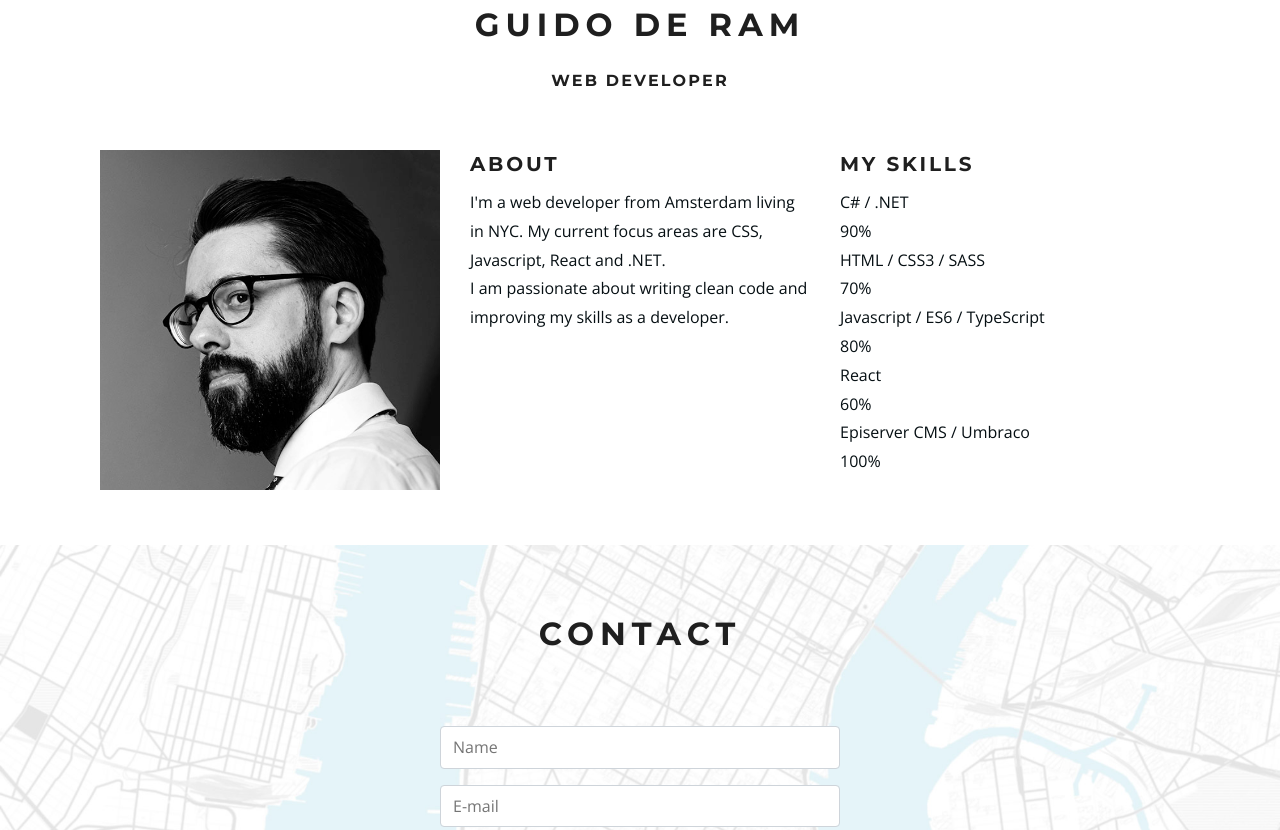
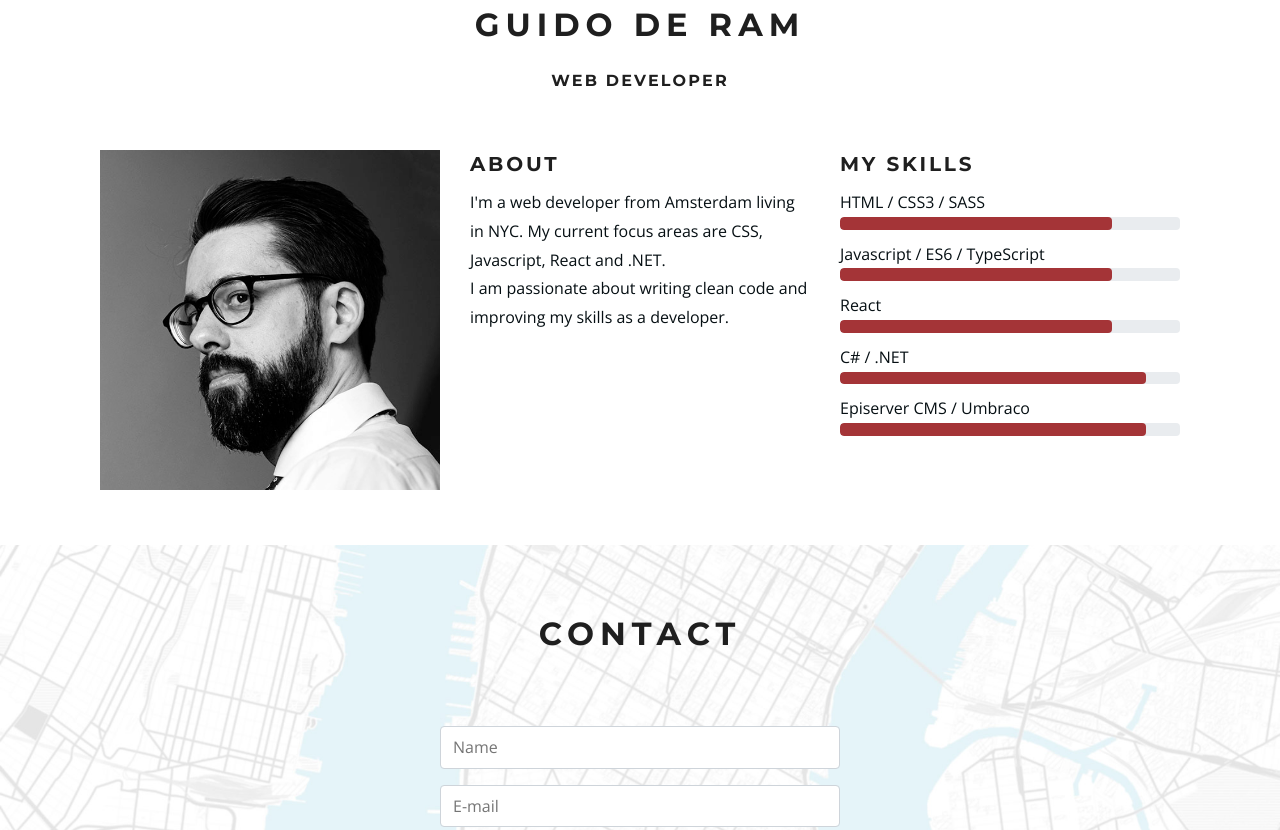
Before and after one commit to guidoderam/guidoderam.com-html, a website built with webpack: page index.html in a window 1280 px wide. Shown: the part 863-1693 px from the top of the page. Built offline with nearby package versions, Linux system fonts and the light colour scheme.

Commit message:
Added progress component

```diff
--- a/index.html
+++ b/index.html
@@ -66,49 +66,27 @@
                     </div>
                     <div class="column">
                         <h5>My Skills</h5>
-                        <div class="progress-item">
-                            <div class="progress-title">C# / .NET</div>
-                            <div class="progress">
-                                <div class="progress-bar progress-bar-brand" aria-valuenow="90" role="progressbar"
-                                    aria-valuemin="0" aria-valuemax="100" style="width: 90%;"><span class="pb-number-box"
-                                        style="opacity: 1;"><span class="pb-number">90</span>%</span></div>
-                            </div>
+                        <div class="progress">
+                            <span class="progress__title">HTML / CSS3 / SASS</span>
+                            <div class="progress__bar progress__bar--80"></div>
                         </div>
-                        <div class="progress-item">
-                            <div class="progress-title">HTML / CSS3 / SASS</div>
-                            <div class="progress">
-                                <div class="progress-bar progress-bar-brand" aria-valuenow="70" role="progressbar"
-                                    aria-valuemin="0" aria-valuemax="100" style="width: 70%;"><span class="pb-number-box"
-                                        style="opacity: 1;"><span class="pb-number">70</span>%</span></div>
-                            </div>
+                        <div class="progress">
+                            <span class="progress__title">Javascript / ES6 / TypeScript</span>
+                            <div class="progress__bar progress__bar--80"></div>
                         </div>
-                        <div class="progress-item">
-                            <div class="progress-title">Javascript / ES6 / TypeScript</div>
-                            <div class="progress">
-                                <div class="progress-bar progress-bar-brand" aria-valuenow="80" role="progressbar"
-                                    aria-valuemin="0" aria-valuemax="100" style="width: 80%;"><span class="pb-number-box"
-                                        style="opacity: 1;"><span class="pb-number">80</span>%</span></div>
-                            </div>
+                        <div class="progress">
+                            <span class="progress__title">React</span>
+                            <div class="progress__bar progress__bar--80"></div>
                         </div>
-                        <div class="progress-item">
-                            <div class="progress-title">React</div>
-                            <div class="progress">
-                                <div class="progress-bar progress-bar-brand" aria-valuenow="60" role="progressbar"
-                                    aria-valuemin="0" aria-valuemax="100" style="width: 60%;"><span class="pb-number-box"
-                                        style="opacity: 1;"><span class="pb-number">60</span>%</span></div>
-                            </div>
+                        <div class="progress">
+                            <span class="progress__title">C# / .NET</span>
+                            <div class="progress__bar progress__bar--90"></div>
                         </div>
-                        <div class="progress-item">
-                            <div class="progress-title">Episerver CMS / Umbraco</div>
-                            <div class="progress">
-                                <div class="progress-bar progress-bar-brand" aria-valuenow="100" role="progressbar"
-                                    aria-valuemin="0" aria-valuemax="100" style="width: 100%;"><span class="pb-number-box"
-                                        style="opacity: 1;"><span class="pb-number">100</span>%</span></div>
-                            </div>
+                        <div class="progress">
+                            <span class="progress__title">Episerver CMS / Umbraco</span>
+                            <div class="progress__bar progress__bar--90"></div>
                         </div>
                     </div>
-                </div>
-
             </div>
         </section>
 
--- /dev/null
+++ b/src/styles/components/_progress.scss
@@ -0,0 +1,30 @@
+.progress {
+    padding-bottom: 10px;
+
+    &__bar {
+        background: #e9ecef;
+        border-radius: 0.25rem;
+        height: 0.8rem;
+        position: relative;
+        overflow: hidden;
+
+        &::before {
+          border-radius: 0.25rem;
+          position: absolute;
+          height: 0.8rem;
+          background: $color-primary;
+          content: '';
+          width: 0;
+          transition: width .2s;
+        }
+
+        $start: 1;
+        $end: 10;
+        @for $i from $start through $end {
+          $i: 10 * $i;
+          &--#{$i}::before {
+            width: $i * 1%
+          }
+        }
+    }
+}
--- a/src/styles/index.scss
+++ b/src/styles/index.scss
@@ -8,6 +8,7 @@
 @import 'components/hero';
 @import 'components/contact';
 @import 'components/button';
+@import 'components/progress';
 
 @import 'layout/grid';
 @import 'layout/form';
--- a/src/styles/layout/_grid.scss
+++ b/src/styles/layout/_grid.scss
@@ -6,6 +6,9 @@
 
     .column {
         width: 100%;
+        display: flex;
+        flex-wrap: wrap;
+        flex-direction: column;
 
         @media (min-width: $breakpoint-md) {
             display: flex;
--- a/src/styles/layout/_navbar.scss
+++ b/src/styles/layout/_navbar.scss
@@ -7,6 +7,7 @@
     right: 0;
     align-items: center;
     margin-bottom: 61px;
+    z-index: 1000;
 
     @media (min-width: $breakpoint-sm) {
         margin-bottom: 0;
```
Also changed, not shown: src/styles/components/_progress-bar.scss (deleted).
